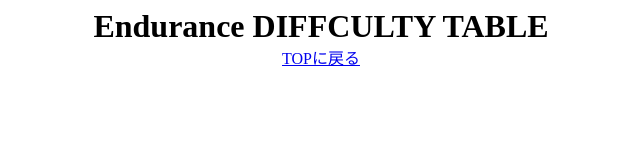
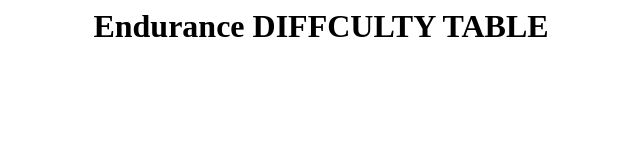
Before and after one commit to Harae09/Harae09.github.io, a plain HTML site: page table.html in a window 1280 px wide. Shown: the whole page, without its empty margins (319-959 px from the left). Drawn offline with Linux system fonts and the light colour scheme; no server answers.

Commit message:
Update table.html

```diff
--- a/table.html
+++ b/table.html
@@ -15,7 +15,6 @@
 
 <center>
 <strong><span style="font-size: 24pt;">Endurance DIFFCULTY TABLE</span></strong><br>
-<a href="index.html">TOPに戻る</a><br>
 </center>
 
 
```
